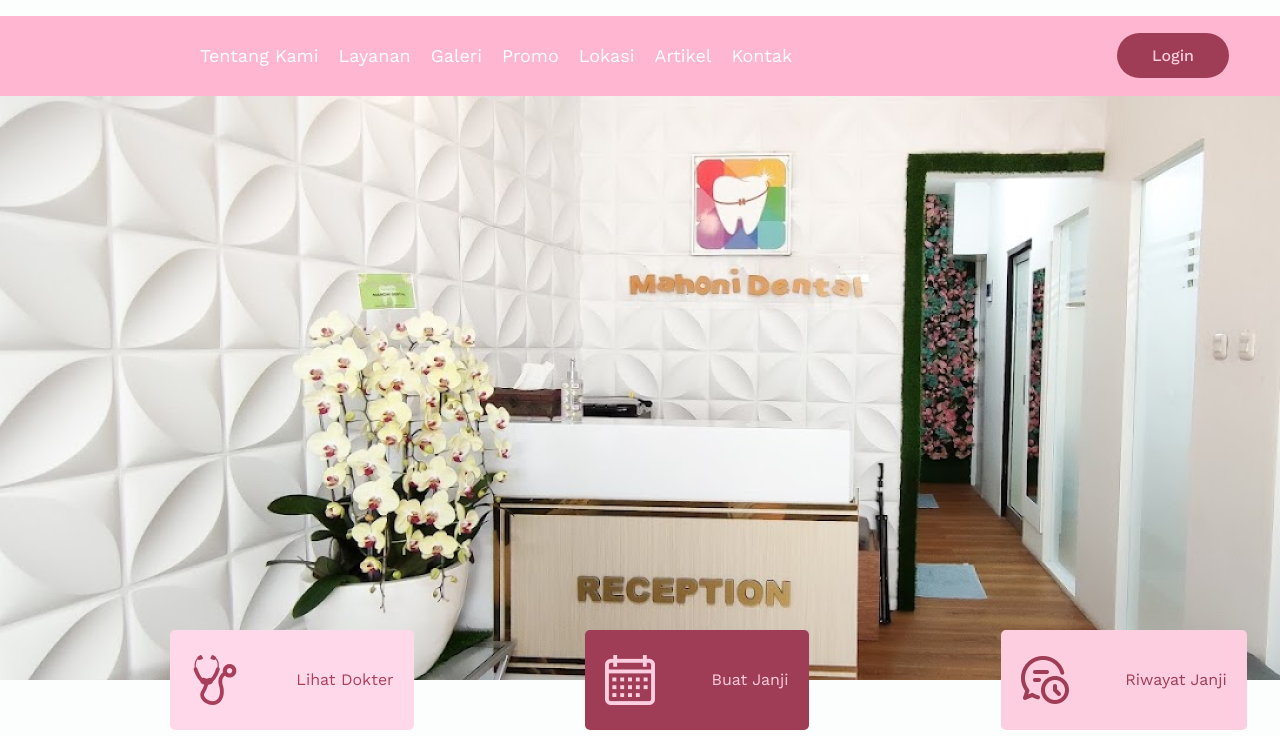
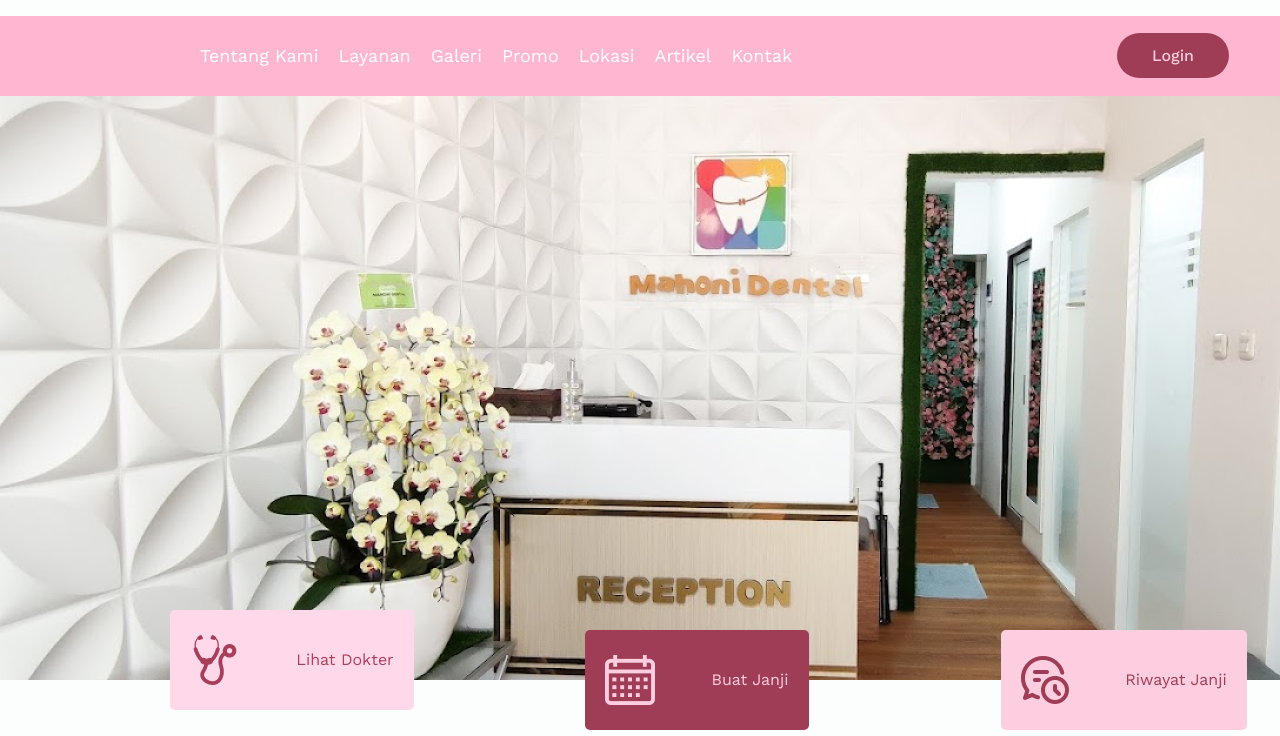
Before and after one commit to hfzhnabil/halomahoni.github.io, a plain HTML site: page index.html in a window 1280 px wide. In both pictures the pointer is over the element 292 px from the left and 744 px from the top of the page. Shown: the part 64-800 px from the top of the page. Drawn offline with nearby package versions, Linux system fonts and the light colour scheme.

Commit message:
menambahkan hover selector pada bagian fast service halaman home

```diff
--- a/assets/css/index-2.css
+++ b/assets/css/index-2.css
@@ -1791,6 +1791,9 @@
 .bleaching:hover, .gigi-palsu:hover, .psa:hover, .veneer:hover {
   top: 193px;
 }
+.lihat-dokter:hover, .buat-janji:hover, .riwayat-janji:hover {
+  top: -20px;
+}
 
 
 @media screen and (max-width:1920px) and (min-width: 1600px) {
--- a/assets/css/style.css
+++ b/assets/css/style.css
@@ -1785,6 +1785,9 @@
 .bleaching:hover, .gigi-palsu:hover, .psa:hover, .veneer:hover {
   top: 193px;
 }
+.lihat-dokter:hover, .buat-janji:hover, .riwayat-janji:hover {
+  top: -20px;
+}
 
 
 @media screen and (max-width:1920px) and (min-width: 1600px) {
```
